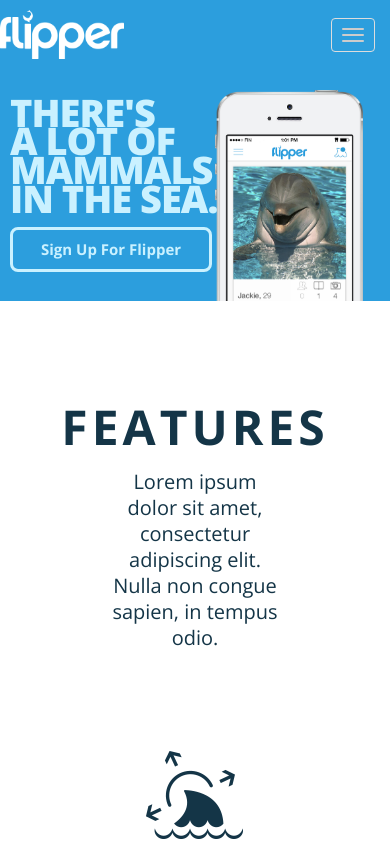
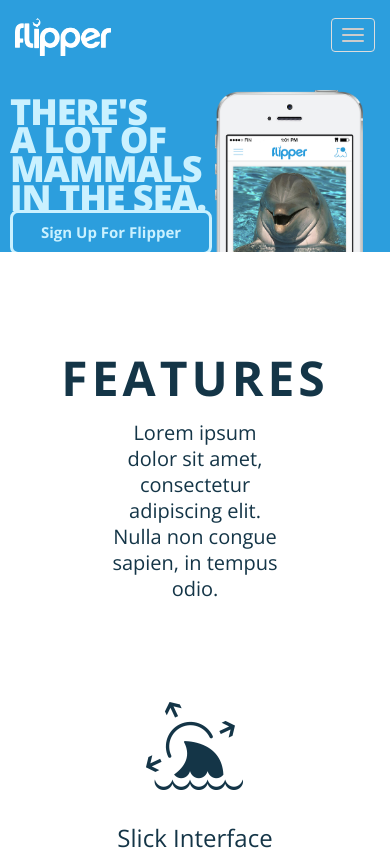
Before and after one commit to jdurazzo/flipper, a plain HTML site: page index.html in a window 390 px wide. Shown: the top 854 px of the page. Drawn offline with nearby package versions, Linux system fonts and the light colour scheme.

Commit message:
header revisions

```diff
--- a/css/style.css
+++ b/css/style.css
@@ -203,6 +203,12 @@ header {}
 	-moz-transition: all .3s ease-in-out;
 	-o-transition: all .3s ease-in-out;
 	transition: all .3s ease-in-out;
+}
+
+.navbar-brand > .logo {
+	margin-top: 8px;
+	margin-left: 15px;
+	margin-bottom: 8px;
 }
 
 .navbar-default .navbar-nav > li > a {
@@ -1740,7 +1746,7 @@ footer p a:hover {
 @media only screen and (max-width: 767px) {
 
 .intro-header h6 {
-	font-size: 38px !important;
+	font-size: 36px !important;
 	letter-spacing:-1px;
 }
 
@@ -1750,8 +1756,8 @@ footer p a:hover {
 }
 
 .navbar-brand > .logo {
-	width:70%;
-	height:70%;
+	width:50%;
+	height:50%;
 }
 
 .navbar-collapse.in {
--- a/index.html
+++ b/index.html
@@ -100,7 +100,7 @@
 							<div class="tp-caption large_black lfl carousel-caption-inner" data-x="30" data-y="298" data-speed="500" data-start="1700" data-easing="easeInOutQuad">
 								<h6>in the sea.</h6>
 							</div>
-							<div class="tp-caption large_black lfl carousel-caption-inner" data-x="30" data-y="475" data-speed="500" data-start="1700" data-easing="easeInOutQuad">
+							<div class="tp-caption large_black lfl carousel-caption-inner" data-x="30" data-y="425" data-speed="500" data-start="1700" data-easing="easeInOutQuad">
 								<a class="btn-lite" href="#">Sign up for flipper</a>
 							</div>
 						</li>
--- a/js/rs-plugin/rs.home.js
+++ b/js/rs-plugin/rs.home.js
@@ -7,7 +7,7 @@
 			if($(".fullwidthbanner").get(0)) {
 				var rev = $(".fullwidthbanner").revolution({
 					delay:9000,
-					startheight:700,
+					startheight:550,
 					startwidth:1180,
 
 					hideThumbs:10,
```
